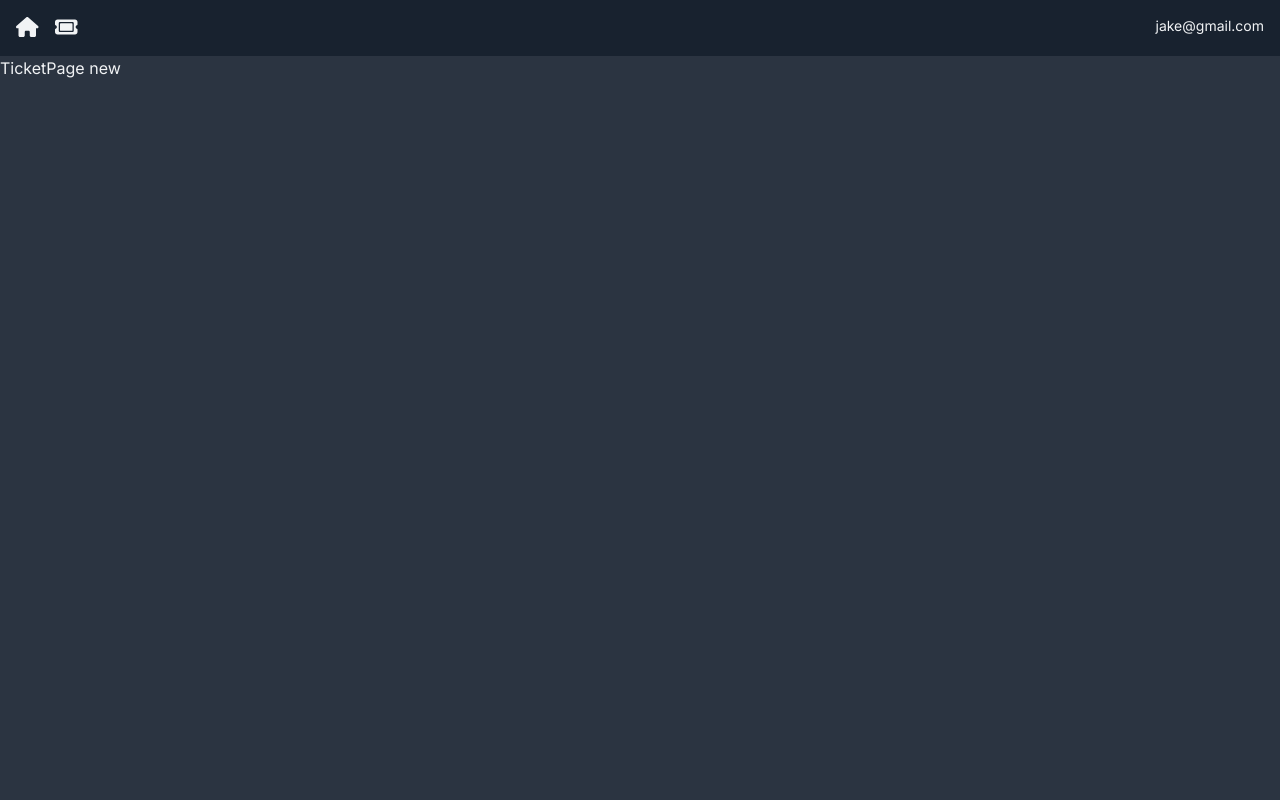
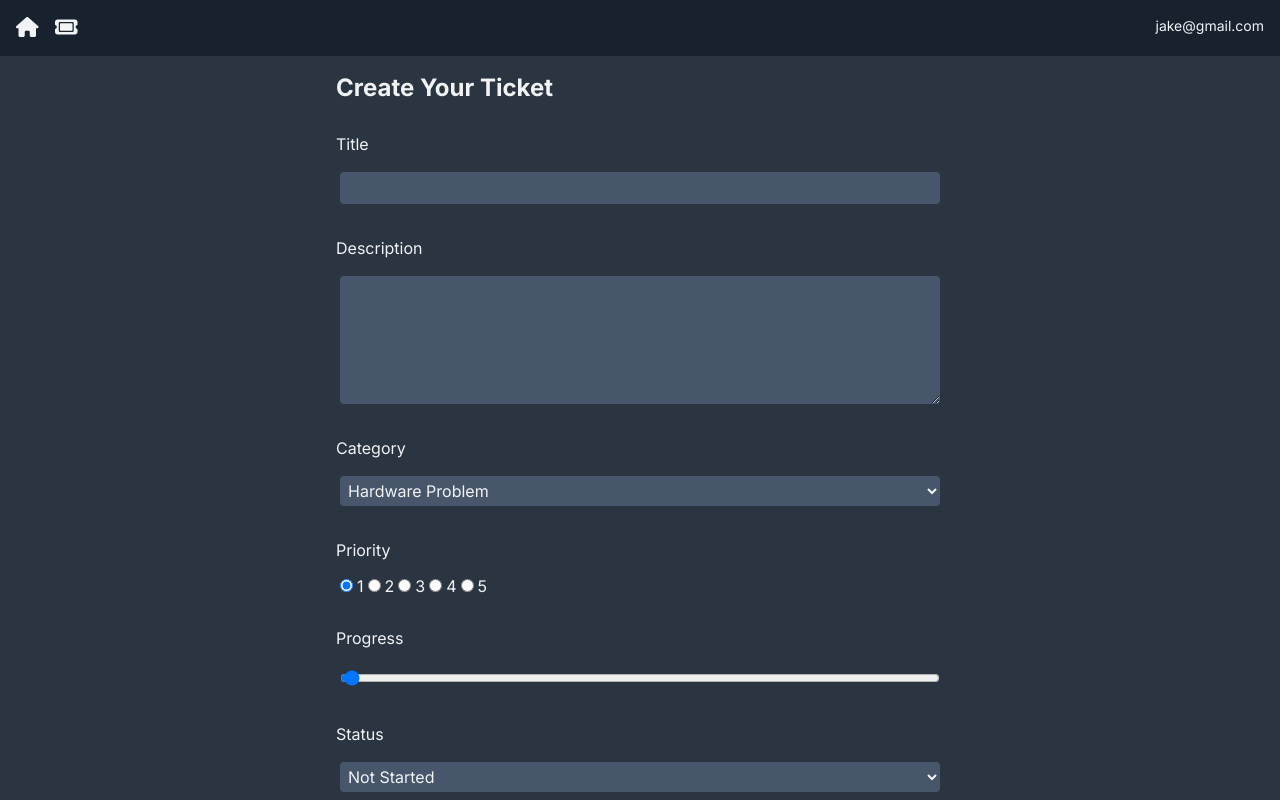
Before and after one commit to develad/TicketApp, a Next.js app: page /TicketPage/new in a window 1280 px wide. Built offline with nearby package versions, Linux system fonts and the light colour scheme.

Commit message:
Initial commit to branch

```diff
--- /dev/null
+++ b/app/(models)/Ticket.js
@@ -0,0 +1,24 @@
+import mongoose, { Schema } from 'mongoose';
+
+mongoose.connect(process.env.MONGODB_URI);
+
+// mongoose.Promise = global.Promise
+
+const ticketSchema = new Schema(
+  {
+    title: String,
+    description: String,
+    category: String,
+    priority: Number,
+    progress: Number,
+    status: String,
+    active: Boolean,
+  },
+  {
+    timestamps: true,
+  }
+);
+
+const Ticket = mongoose.models.Ticket || mongoose.model('Ticket', ticketSchema);
+
+export default Ticket;
--- a/app/TicketPage/[id]/page.jsx
+++ b/app/TicketPage/[id]/page.jsx
@@ -1,5 +1,8 @@
+import TicketForm from '@/components/TicketForm';
+
 const TicketPage = ({ params }) => {
-  return <div>TicketPage {params.id}</div>;
+  // return <div>TicketPage {params.id}</div>;
+  return <TicketForm />;
 };
 
 export default TicketPage;
--- /dev/null
+++ b/app/api/Tickets/route.js
@@ -0,0 +1,16 @@
+import Ticket from '../../(models)/Ticket';
+import { NextResponse } from 'next/server';
+
+export async function POST(req) {
+  try {
+    const body = await req.json();
+    const ticketData = body.formData;
+    await Ticket.create(ticketData);
+    return NextResponse.json({ message: 'Ticket Created' }, { status: 201 });
+  } catch (error) {
+    return NextResponse.json(
+      { msg: 'Error', message: error.message },
+      { status: 500 }
+    );
+  }
+}
--- a/app/api/hello/route.js
+++ /dev/null
@@ -1,15 +0,0 @@
-import { redirect } from 'next/navigation';
-import { NextResponse } from 'next/server';
-
-export async function POST(req, res) {
-  const data = await req.json();
-  console.log(data);
-  // res.status(200).json({ ...data });
-
-  const response = await fetch(
-    'https://jsonplaceholder.typicode.com/posts?_limit=5'
-  );
-  const resData = await response.json();
-
-  return NextResponse.json(resData);
-}
--- a/app/globals.css
+++ b/app/globals.css
@@ -26,12 +26,24 @@
   p {
     @apply text-sm text-default-text;
   }
+
+  form {
+    @apply rounded-xl p-4;
+  }
+  label {
+    @apply mt-4;
+  }
+  input,
+  select,
+  textarea {
+    @apply m-1 rounded bg-card p-1;
+  }
 }
 @layer components {
   .icon {
     @apply text-default-text text-xl;
   }
   .btn {
-    @apply hover:no-underline bg-blue-accent hover:bg-blue-accent-hover tracking-wider w-full text-center text-nav font-bold cursor-pointer uppercase px-4 py-2 rounded-md transition-colors block;
+    @apply hover:no-underline bg-blue-accent hover:bg-blue-accent-hover tracking-wider w-full text-center text-white font-bold cursor-pointer uppercase px-4 py-2 rounded-md transition-colors block;
   }
 }
--- a/app/page.jsx
+++ b/app/page.jsx
@@ -1,35 +1,6 @@
-'use client';
 import TicketCard from '@/components/TicketCard';
 
 const Dashboard = () => {
-  const handleClick = async () => {
-    const res = await fetch('/api/hello', {
-      method: 'POST',
-      body: JSON.stringify({
-        item: 'book',
-        id: 3422332,
-      }),
-      // headers: {
-      //   'Content-Type': 'application/json',
-      // },
-    });
-    const msg = await res.json();
-    const titles = msg.map((item) => `${item.title}\n\n`);
-    console.log(...titles);
-  };
-
-  // const handleClick = async () => {
-  //   const res = await fetch('/api/getInfo', {
-  //     method: 'POST',
-  //     body: JSON.stringify({
-  //       item: 'book',
-  //       id: 3422332,
-  //     }),
-  //     headers: {
-  //       'Content-Type': 'application/json',
-  //     },
-  //   });
-  // };
   return (
     <div className="p-5 ">
       <div className="lg:grid grid-cols-2 xl:grid-cols-4">
@@ -38,7 +9,6 @@
         <TicketCard />
         <TicketCard />
       </div>
-      <button onClick={handleClick}>click me</button>
     </div>
   );
 };
--- /dev/null
+++ b/components/TicketForm.jsx
@@ -0,0 +1,165 @@
+'use client';
+
+import { useState } from 'react';
+import { useRouter } from 'next/navigation';
+
+const TicketForm = () => {
+  const router = useRouter();
+  const handleChange = (e) => {
+    const value = e.target.value;
+    const name = e.target.name;
+
+    setFormData((prevState) => ({
+      ...prevState,
+      [name]: value,
+    }));
+  };
+
+  const handleSubmit = async (e) => {
+    e.preventDefault();
+    const res = await fetch('/api/Tickets', {
+      method: 'POST',
+      body: JSON.stringify({ formData }),
+      'content-type': 'application/json',
+    });
+
+    if (!res.ok) {
+      throw new Error('Failed to create Ticket');
+    }
+
+    router.refresh();
+    router.push('/');
+  };
+
+  const startingTicketData = {
+    title: '',
+    description: '',
+    priority: 1,
+    prograss: 0,
+    status: 'not started',
+    category: 'Hardware Problem',
+  };
+
+  const [formData, setFormData] = useState(startingTicketData);
+
+  return (
+    <div className="flex justify-center">
+      <form
+        className="flex flex-col gap-3 w-11/12 md:w-1/2"
+        method="post"
+        onSubmit={handleSubmit}
+      >
+        <h3>Create Your Ticket</h3>
+        <label>Title</label>
+        <input
+          id="title"
+          name="title"
+          type="text"
+          onChange={handleChange}
+          required={true}
+          value={formData.title}
+        />
+        <label>Description</label>
+        <textarea
+          id="description"
+          name="description"
+          onChange={handleChange}
+          required={true}
+          value={formData.description}
+          rows="5"
+        />
+
+        <label>Category</label>
+        <select
+          name="category"
+          id="category"
+          value={formData.category}
+          onChange={handleChange}
+        >
+          <option value="Hardware Problem">Hardware Problem</option>
+          <option value="Software Problem">Software Problem</option>
+          <option value="Project">Project</option>
+        </select>
+
+        <label>Priority</label>
+
+        <div>
+          <input
+            id="priority-1"
+            name="priority"
+            type="radio"
+            onChange={handleChange}
+            value={1}
+            checked={formData.priority == 1}
+          />
+          <label>1</label>
+          <input
+            id="priority-2"
+            name="priority"
+            type="radio"
+            onChange={handleChange}
+            value={2}
+            checked={formData.priority == 2}
+          />
+          <label>2</label>
+          <input
+            id="priority-3"
+            name="priority"
+            type="radio"
+            onChange={handleChange}
+            value={3}
+            checked={formData.priority == 3}
+          />
+          <label>3</label>
+          <input
+            id="priority-4"
+            name="priority"
+            type="radio"
+            onChange={handleChange}
+            value={4}
+            checked={formData.priority == 4}
+          />
+          <label>4</label>
+          <input
+            id="priority-5"
+            name="priority"
+            type="radio"
+            onChange={handleChange}
+            value={5}
+            checked={formData.priority == 5}
+          />
+          <label>5</label>
+        </div>
+        <label>Progress</label>
+        <input
+          type="range"
+          id="progress"
+          name="progress"
+          value={formData.prograss}
+          min="0"
+          max="100"
+          onChange={handleChange}
+        />
+        <label>Status</label>
+        <select
+          name="status"
+          id="status"
+          value={formData.status}
+          onChange={handleChange}
+        >
+          <option value="not started">Not Started</option>
+          <option value="started">Started</option>
+          <option value="done">Done</option>
+        </select>
+
+        <input
+          type="submit"
+          className="btn"
+          value="Create Ticket"
+        />
+      </form>
+    </div>
+  );
+};
+
+export default TicketForm;
--- a/package.json
+++ b/package.json
@@ -14,7 +14,6 @@
     "autoprefixer": "10.4.16",
     "eslint": "8.53.0",
     "eslint-config-next": "14.0.1",
-    "firebase": "^10.5.2",
     "mongodb": "^6.2.0",
     "mongoose": "^8.0.0",
     "next": "14.0.1",
```
Also changed, not shown: 1 other file (tests, documents, lock files or other folders).
